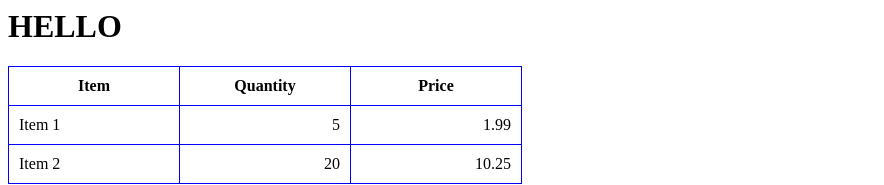
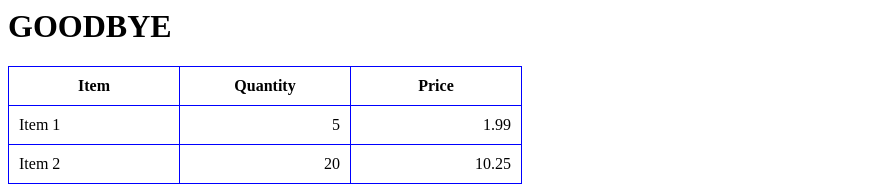
Before and after one commit to olanmj/Demo3, a plain HTML site: page index.html in a window 1280 px wide. Shown: the top 185 px of the page, without its empty margins (0-884 px from the left). Drawn offline with Linux system fonts and the light colour scheme.

Commit message:
Simple JavaScript added to page

```diff
--- a/index.html
+++ b/index.html
@@ -7,7 +7,7 @@
     <title>Demo</title>
 </head>
 <body>
-    <h1>HELLO</h1>
+    <h1 id="hello">HELLO</h1>
     <table>
             <tr>
               <th>Item</th>
@@ -39,4 +39,8 @@
           </div>
 
 </body>
+<script>
+    document.title = "My Page";
+    document.querySelector("#hello").innerHTML = "GOODBYE";
+</script>
 </html>
```
